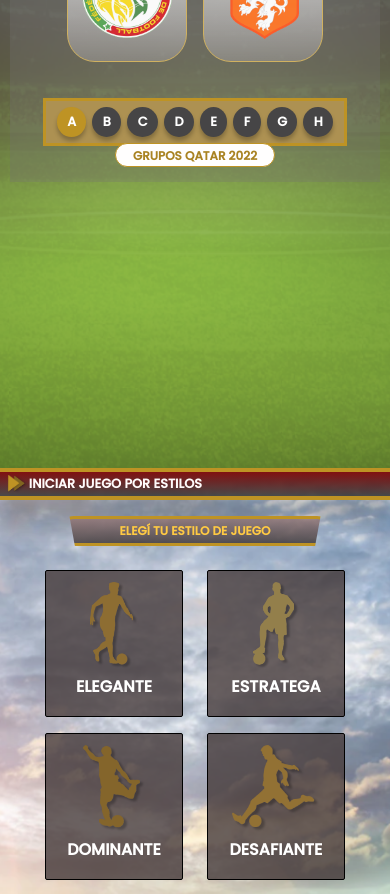
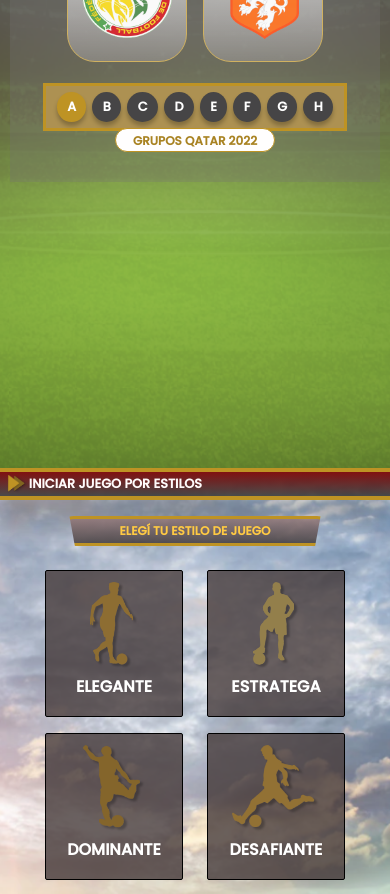
Before and after one commit to fedeteyssan/soccer, a React (Create React App) app: page /home in a window 390 px wide. Shown: the part 1220-2114 px from the top of the page. Built offline with nearby package versions, Linux system fonts and the light colour scheme.

Commit message:
Carousel mobile 2

```diff
--- a/src/components/carousel/Carousel.scss
+++ b/src/components/carousel/Carousel.scss
@@ -66,7 +66,16 @@
         }
 
         /*Mobile*/
-        @media only screen and (max-width: 525px)  {
+        @media only screen and (min-width:361px) and (max-width: 525px)  {
+            width:19rem;
+            height: 3rem;
+            top:365px;
+            padding:1rem;
+            justify-content: center;
+        }
+
+        /*Mobile2*/
+        @media only screen and (max-width: 360px)  {
             width:19rem;
             height: 3rem;
             top:380px;
--- a/src/components/home/Home.scss
+++ b/src/components/home/Home.scss
@@ -281,7 +281,16 @@
             }
 
             /*Mobile*/
-            @media only screen and (max-width: 525px)  {
+            @media only screen and (min-width:361px) and (max-width: 525px)  {
+                bottom: 210px;
+                font-size: 0.75rem;
+                width: 10rem;
+                height: 1.5rem;
+                line-height: 1rem;
+            }
+
+            /*Mobile2*/
+            @media only screen and (max-width: 360px)  {
                 bottom: 195px;
                 font-size: 0.75rem;
                 width: 10rem;
```
